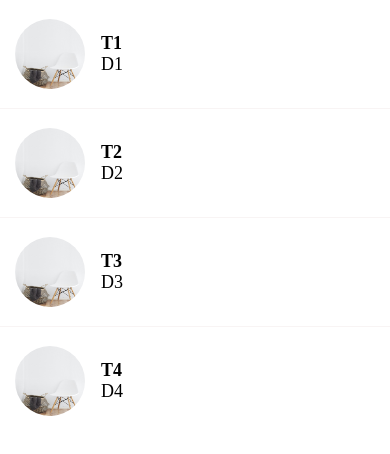
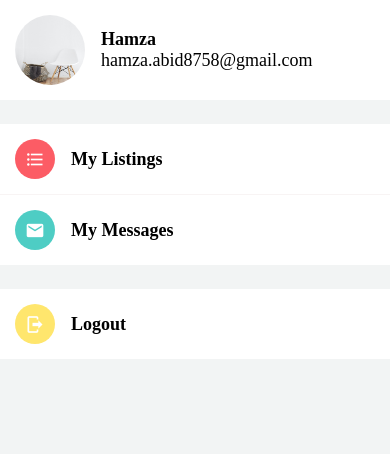
Before and after one commit to hamzasdsol/DoneWithIt, a React Native app: screen / in a window 390 px wide. Shown: the top 454 px of the page. Built offline with nearby package versions, Linux system fonts and the light colour scheme.

Commit message:
Added the accounts screen with modification in ListItem component to make it more reusable

```diff
--- a/App.js
+++ b/App.js
@@ -10,9 +10,15 @@ import AppCard from "./app/components/AppCard";
 import AppText from "./app/components/AppText";
 import ListItem from "./app/components/ListItem";
 import MessagesScreen from "./app/screens/MessagesScreen";
+import MyAccountScreen from "./app/screens/MyAccountScreen";
+import AccountsListItem from "./app/components/AccountsListItem";
+import Icon from "./app/components/Icon";
+import Screen from "./app/components/Screen";
+
+import Placeholder from "./app/assets/icon.png";
 
 export default function App() {
-  return <MessagesScreen />;
+  return <MyAccountScreen />;
 }
 
 const styles = StyleSheet.create({
--- /dev/null
+++ b/app/components/AccountsListItem.js
@@ -0,0 +1,39 @@
+import React from "react";
+import { StyleSheet, View } from "react-native";
+
+import { MaterialCommunityIcons } from "@expo/vector-icons";
+import AppText from "./AppText";
+import ItemSeparator from "./ItemSeparator";
+
+const AccountsListItem = ({ icon, iconSize, iconBg, iconColor, text }) => {
+  return (
+    <View>
+      <View style={styles.container}>
+        <View style={[styles.icon, { backgroundColor: iconBg }]}>
+          <MaterialCommunityIcons
+            name={icon}
+            size={iconSize}
+            color={iconColor}
+          />
+        </View>
+        <AppText title={text} style={{ fontWeight: "bold", marginLeft: 16 }} />
+      </View>
+      <ItemSeparator />
+    </View>
+  );
+};
+
+export default AccountsListItem;
+
+const styles = StyleSheet.create({
+  container: {
+    flexDirection: "row",
+    backgroundColor: "#FDFEFE",
+    padding: 16,
+    alignItems: "center",
+  },
+  icon: {
+    borderRadius: 30,
+    padding: 16,
+  },
+});
--- /dev/null
+++ b/app/components/Icon.js
@@ -0,0 +1,30 @@
+import { StyleSheet, View } from "react-native";
+import React from "react";
+
+import { MaterialCommunityIcons } from "@expo/vector-icons";
+
+const Icon = ({
+  name,
+  size = 40,
+  backgroundColor = "#000",
+  iconColor = "#fff",
+}) => {
+  return (
+    <View
+      style={{
+        backgroundColor,
+        width: size,
+        height: size,
+        borderRadius: size / 2,
+        justifyContent: "center",
+        alignItems: "center",
+      }}
+    >
+      <MaterialCommunityIcons name={name} size={size * 0.5} color={iconColor} />
+    </View>
+  );
+};
+
+export default Icon;
+
+const styles = StyleSheet.create({});
--- a/app/components/ListItem/ListItem.js
+++ b/app/components/ListItem/ListItem.js
@@ -1,32 +1,32 @@
-import {
-  Image,
-  StyleSheet,
-  Text,
-  TouchableHighlight,
-  View,
-} from "react-native";
 import React from "react";
+import { Image, StyleSheet, TouchableHighlight, View } from "react-native";
+import { GestureHandlerRootView } from "react-native-gesture-handler";
 import Swipeable from "react-native-gesture-handler/Swipeable";
-import { GestureHandlerRootView } from "react-native-gesture-handler";
 
 import Placeholder from "../../assets/images/chair.jpg";
+import colors from "../../config/colors";
 import AppText from "../AppText";
-import colors from "../../config/colors";
 
-const ListItem = ({ title, subTitle, image, onPress, renderRightActions }) => {
+const ListItem = ({
+  title,
+  subTitle,
+  image,
+  IconComponent,
+  onPress,
+  renderRightActions,
+}) => {
   return (
     <GestureHandlerRootView>
       <Swipeable renderRightActions={renderRightActions}>
         <TouchableHighlight underlayColor={colors.lightGray} onPress={onPress}>
           <View style={styles.container}>
-            <Image
-              style={styles.image}
-              source={Placeholder}
-              resizeMode="stretch"
-            />
+            {IconComponent}
+            {image && (
+              <Image style={styles.image} source={image} resizeMode="stretch" />
+            )}
             <View style={styles.detailsContainer}>
               <AppText title={title} style={{ fontWeight: "bold" }} />
-              <AppText title={subTitle} />
+              {subTitle && <AppText title={subTitle} />}
             </View>
           </View>
         </TouchableHighlight>
@@ -41,8 +41,8 @@ const styles = StyleSheet.create({
   container: {
     flexDirection: "row",
     alignItems: "center",
-    marginVertical: 4,
     padding: 15,
+    backgroundColor: colors.white,
   },
   detailsContainer: {
     marginHorizontal: 16,
--- a/app/components/Screen.js
+++ b/app/components/Screen.js
@@ -1,5 +1,5 @@
-import { SafeAreaView, StyleSheet, Text, View } from "react-native";
 import React from "react";
+import { SafeAreaView, StyleSheet } from "react-native";
 
 import Constants from "expo-constants";
 
@@ -11,6 +11,7 @@ export default Screen;
 
 const styles = StyleSheet.create({
   screen: {
+    backgroundColor: "#F2F4F4",
     paddingTop: Constants.statusBarHeight,
     flex: 1,
   },
--- /dev/null
+++ b/app/screens/MyAccountScreen.js
@@ -0,0 +1,74 @@
+import { FlatList, StyleSheet, Text, View } from "react-native";
+import React from "react";
+import Screen from "../components/Screen";
+import ListItem from "../components/ListItem";
+import AccountsListItem from "../components/AccountsListItem";
+import colors from "../config/colors";
+import Icon from "../components/Icon";
+import ItemSeparator from "../components/ItemSeparator";
+
+const MyAccountScreen = () => {
+  const menuItems = [
+    {
+      title: "My Listings",
+      icon: {
+        name: "format-list-bulleted",
+        backgroundColor: colors.primary,
+      },
+    },
+    {
+      title: "My Messages",
+      icon: {
+        name: "email",
+        backgroundColor: colors.secondary,
+      },
+    },
+  ];
+
+  return (
+    <Screen>
+      <View style={styles.userData}>
+        <ListItem
+          title="Hamza"
+          subTitle="hamza.abid8758@gmail.com"
+          image={require("../assets/images/chair.jpg")}
+        />
+      </View>
+
+      <View style={styles.itemsContainer}>
+        <FlatList
+          data={menuItems}
+          keyExtractor={(menuItem) => menuItem.title}
+          ItemSeparatorComponent={ItemSeparator}
+          renderItem={({ item }) => (
+            <ListItem
+              title={item.title}
+              IconComponent={
+                <Icon
+                  name={item.icon.name}
+                  backgroundColor={item.icon.backgroundColor}
+                />
+              }
+            />
+          )}
+        />
+      </View>
+
+      <ListItem
+        title="Logout"
+        IconComponent={<Icon name="logout" backgroundColor="#ffe66d" />}
+      />
+    </Screen>
+  );
+};
+
+export default MyAccountScreen;
+
+const styles = StyleSheet.create({
+  userData: {
+    backgroundColor: "#FDFEFE",
+  },
+  itemsContainer: {
+    marginVertical: 24,
+  },
+});
```
